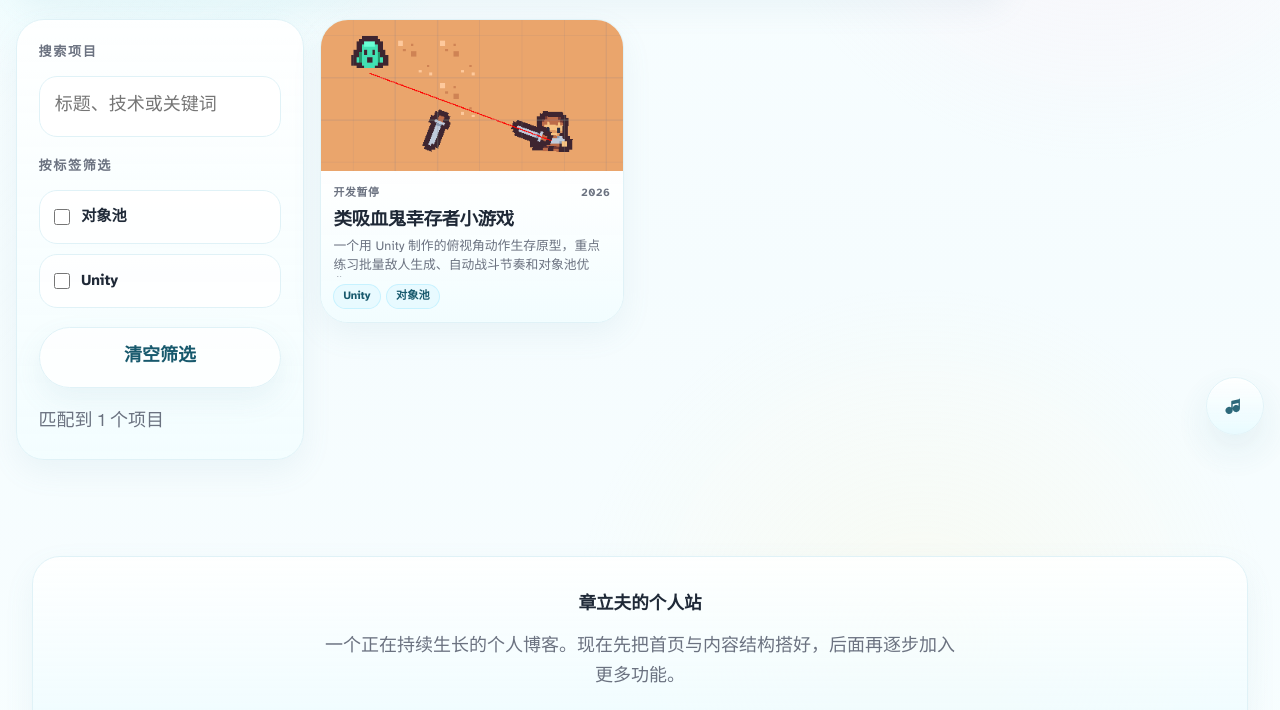
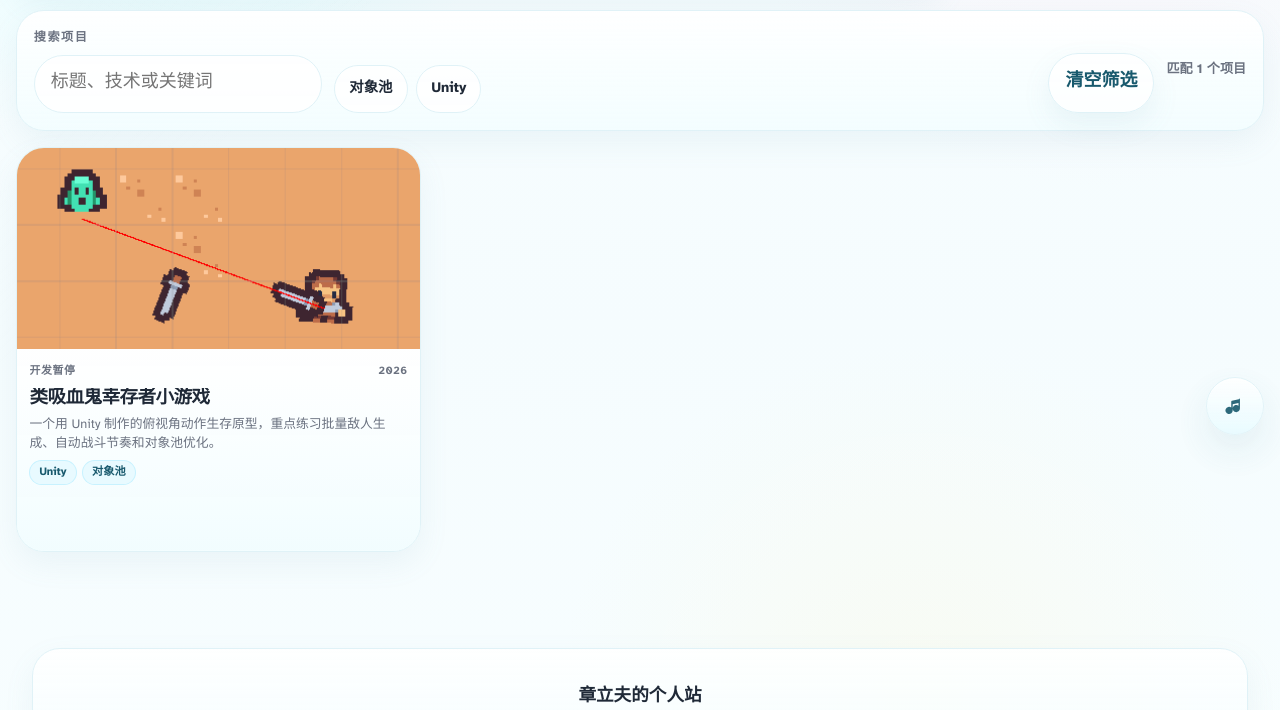
Before and after one commit to jlzzlf/PersonalBlog, an Astro site: page /projects in a window 1280 px wide. Shown: the part 349-1059 px from the top of the page. Built offline with nearby package versions, Linux system fonts and the light colour scheme; Astro itself is replaced by a stand-in of ours.

Commit message:
修改项目展示页

```diff
--- a/src/lib/projects.ts
+++ b/src/lib/projects.ts
@@ -41,11 +41,20 @@ const buildProjectKeywords = (entry: CollectionEntry<'projects'>) => {
 	return unique([...highlightedKeywords, ...entry.data.stack, ...entry.data.tags]).slice(0, 3);
 };
 
+const sortHomeProjectEntries = (entries: CollectionEntry<'projects'>[]) =>
+	[...entries].sort(
+		(first, second) =>
+			second.data.year.localeCompare(first.data.year, 'zh-CN') ||
+			(first.data.order ?? Number.MAX_SAFE_INTEGER) -
+				(second.data.order ?? Number.MAX_SAFE_INTEGER) ||
+			first.data.title.localeCompare(second.data.title, 'zh-CN'),
+	);
+
 export const buildHomeProjectShowcaseItems = (
 	entries: CollectionEntry<'projects'>[],
-	limit = 2,
+	limit = 4,
 ): HomeProjectShowcaseItem[] => {
-	const showcaseItems = entries.slice(0, limit).map((entry) => ({
+	const showcaseItems = sortHomeProjectEntries(entries).slice(0, limit).map((entry) => ({
 		title: entry.data.title,
 		meta: `${entry.data.status} · ${entry.data.year}`,
 		label: buildProjectLabel(entry),
--- a/src/pages/projects.astro
+++ b/src/pages/projects.astro
@@ -52,17 +52,17 @@ const projectCards = entries.map((entry) => ({
 				<p class="eyebrow">Projects</p>
 				<h1>项目展示</h1>
 				<p>
-					这里会集中放置每一个独立项目页面。左侧可以搜索和筛选，右侧点击具体项目卡片后，会进入它自己的详情页。
+					集中展示独立项目与技术实践，可用上方工具条快速筛选。
 				</p>
 			</section>
 
 			<div class="projects-shell" data-project-browser>
-				<aside class="surface-card projects-sidebar" aria-label="项目搜索与筛选">
-					<div class="projects-sidebar__section">
-						<label class="projects-sidebar__label" for="project-search">搜索项目</label>
+				<section class="surface-card projects-toolbar" aria-label="项目搜索与筛选">
+					<div class="projects-toolbar__search-field">
+						<label class="projects-toolbar__label" for="project-search">搜索项目</label>
 						<input
 							id="project-search"
-							class="projects-sidebar__search"
+							class="projects-toolbar__search"
 							type="search"
 							placeholder="标题、技术或关键词"
 							data-project-search
@@ -71,8 +71,7 @@ const projectCards = entries.map((entry) => ({
 
 					{
 						projectTags.length > 0 && (
-							<div class="projects-sidebar__section">
-								<p class="projects-sidebar__label">按标签筛选</p>
+							<div class="projects-toolbar__tags" aria-label="按标签筛选">
 								<div class="projects-filter-list">
 									{
 										projectTags.map((tag) => (
@@ -87,14 +86,14 @@ const projectCards = entries.map((entry) => ({
 						)
 					}
 
-					<button class="button secondary projects-sidebar__reset" type="button" data-project-reset>
+					<button class="button secondary projects-toolbar__reset" type="button" data-project-reset>
 						清空筛选
 					</button>
 
-					<p class="projects-sidebar__summary" data-project-summary>
-						当前显示 {projectCards.length} / {projectCards.length} 个项目
+					<p class="projects-toolbar__summary" data-project-summary>
+						匹配 {projectCards.length} 个项目
 					</p>
-				</aside>
+				</section>
 
 				<section class="projects-content" aria-label="项目列表">
 					<div class="projects-grid">
@@ -219,8 +218,8 @@ const projectCards = entries.map((entry) => ({
 					if (summary instanceof HTMLElement) {
 						summary.textContent =
 							matchedCards.length === 0
-								? `当前显示 0 / ${cards.length} 个项目`
-								: `匹配到 ${matchedCards.length} 个项目${pageCount > 1 ? `，第 ${currentPage} / ${pageCount} 页` : ''}`;
+								? '匹配 0 个项目'
+								: `匹配 ${matchedCards.length} 个项目${pageCount > 1 ? ` · 第 ${currentPage} / ${pageCount} 页` : ''}`;
 					}
 
 					if (emptyState instanceof HTMLElement) {
@@ -293,12 +292,18 @@ const projectCards = entries.map((entry) => ({
 <style>
 	.projects-page {
 		display: grid;
-		gap: 1.4rem;
+		gap: 1rem;
 	}
 
 	.projects-hero {
-		max-width: 62rem;
-		padding: clamp(1.5rem, 2vw, 2rem);
+		display: grid;
+		gap: 0.45rem;
+		max-width: 58rem;
+		padding: clamp(1.05rem, 1.6vw, 1.35rem) clamp(1.2rem, 2vw, 1.6rem);
+	}
+
+	.projects-hero h1 {
+		margin-bottom: 0;
 	}
 
 	.projects-hero p:last-child {
@@ -308,43 +313,45 @@ const projectCards = entries.map((entry) => ({
 
 	.projects-shell {
 		display: grid;
-		grid-template-columns: minmax(14.5rem, 18rem) minmax(0, 1fr);
 		gap: 1rem;
 		align-items: start;
 	}
 
-	.projects-sidebar,
+	.projects-toolbar,
 	.project-empty,
 	.projects-pagination {
-		padding: 1.35rem;
+		padding: 1.05rem;
 	}
 
-	.projects-sidebar {
-		position: sticky;
-		top: 6rem;
-		display: grid;
-		gap: 1.2rem;
-	}
-
-	.projects-sidebar__section {
-		display: grid;
+	.projects-toolbar {
+		display: flex;
+		flex-wrap: wrap;
+		align-items: end;
 		gap: 0.75rem;
 	}
 
-	.projects-sidebar__label {
+	.projects-toolbar__search-field {
+		display: grid;
+		flex: 1 1 18rem;
+		gap: 0.4rem;
+		min-width: min(100%, 18rem);
+	}
+
+	.projects-toolbar__label {
 		margin: 0;
-		font-size: 0.82rem;
+		font-size: 0.76rem;
 		font-weight: 700;
 		letter-spacing: 0.12em;
 		text-transform: uppercase;
 		color: var(--color-subtext);
 	}
 
-	.projects-sidebar__search {
+	.projects-toolbar__search {
 		width: 100%;
-		padding: 0.85rem 0.95rem;
+		min-height: 3rem;
+		padding: 0.78rem 1rem;
 		border: 1px solid var(--color-border);
-		border-radius: 18px;
+		border-radius: 999px;
 		background: rgba(255, 255, 255, 0.86);
 		color: var(--color-text);
 		outline: none;
@@ -355,24 +362,32 @@ const projectCards = entries.map((entry) => ({
 			background-color 180ms ease;
 	}
 
-	.projects-sidebar__search:focus {
+	.projects-toolbar__search:focus {
 		border-color: rgba(153, 230, 255, 0.9);
 		box-shadow: 0 0 0 4px rgba(153, 230, 255, 0.16);
 		background: rgba(255, 255, 255, 0.94);
 	}
 
+	.projects-toolbar__tags {
+		flex: 999 1 18rem;
+		min-width: 0;
+	}
+
 	.projects-filter-list {
-		display: grid;
-		gap: 0.65rem;
+		display: flex;
+		flex-wrap: wrap;
+		gap: 0.55rem;
+		align-items: center;
 	}
 
 	.projects-filter-option {
-		display: flex;
+		position: relative;
+		display: inline-flex;
 		align-items: center;
-		gap: 0.7rem;
-		padding: 0.8rem 0.9rem;
+		min-height: 3rem;
+		padding: 0.58rem 0.88rem;
 		border: 1px solid var(--color-border);
-		border-radius: 18px;
+		border-radius: 999px;
 		background: rgba(255, 255, 255, 0.82);
 		cursor: pointer;
 		transition:
@@ -389,27 +404,48 @@ const projectCards = entries.map((entry) => ({
 	}
 
 	.projects-filter-option input {
-		width: 1rem;
-		height: 1rem;
+		position: absolute;
+		width: 1px;
+		height: 1px;
 		margin: 0;
-		accent-color: var(--accent);
+		opacity: 0;
+		pointer-events: none;
 	}
 
 	.projects-filter-option span {
-		font-size: 0.95rem;
+		font-size: 0.9rem;
 		font-weight: 700;
+		line-height: 1.2;
 	}
 
-	.projects-sidebar__reset {
-		width: 100%;
+	.projects-filter-option:focus-within,
+	.projects-filter-option:has(input:checked) {
+		border-color: rgba(153, 230, 255, 0.92);
+		background: rgba(230, 250, 255, 0.92);
+		color: var(--color-link-hover);
+		box-shadow: 0 10px 22px rgba(112, 159, 176, 0.1);
 	}
 
-	.projects-sidebar__summary,
+	.projects-toolbar__reset {
+		flex: 0 0 auto;
+		min-height: 3rem;
+		padding-inline: 1rem;
+	}
+
+	.projects-toolbar__summary,
 	.projects-content__hint,
 	.project-tile p,
 	.project-empty {
 		margin: 0;
 		color: var(--color-subtext);
+	}
+
+	.projects-toolbar__summary {
+		flex: 0 0 auto;
+		align-self: center;
+		font-size: 0.82rem;
+		font-weight: 700;
+		white-space: nowrap;
 	}
 
 	.projects-content {
@@ -594,24 +630,29 @@ const projectCards = entries.map((entry) => ({
 	}
 
 	@media (max-width: 980px) {
-		.projects-shell {
-			grid-template-columns: 1fr;
-		}
-
-		.projects-sidebar {
-			position: static;
-		}
-
 		.projects-grid {
 			grid-template-columns: repeat(2, minmax(0, 1fr));
 		}
 	}
 
 	@media (max-width: 720px) {
-		.projects-sidebar,
+		.projects-toolbar,
 		.project-empty,
 		.projects-pagination {
 			padding: 1.1rem;
+		}
+
+		.projects-toolbar {
+			display: grid;
+			align-items: stretch;
+		}
+
+		.projects-toolbar__reset {
+			width: 100%;
+		}
+
+		.projects-toolbar__summary {
+			justify-self: start;
 		}
 
 		.projects-grid {
```
Also changed, not shown: src/components/home/HomeProjectShowcaseCard.astro (+13 -17 lines), src/layouts/ProjectPost.astro (+0 -10 lines), src/pages/index.astro (+8 -0 lines).
